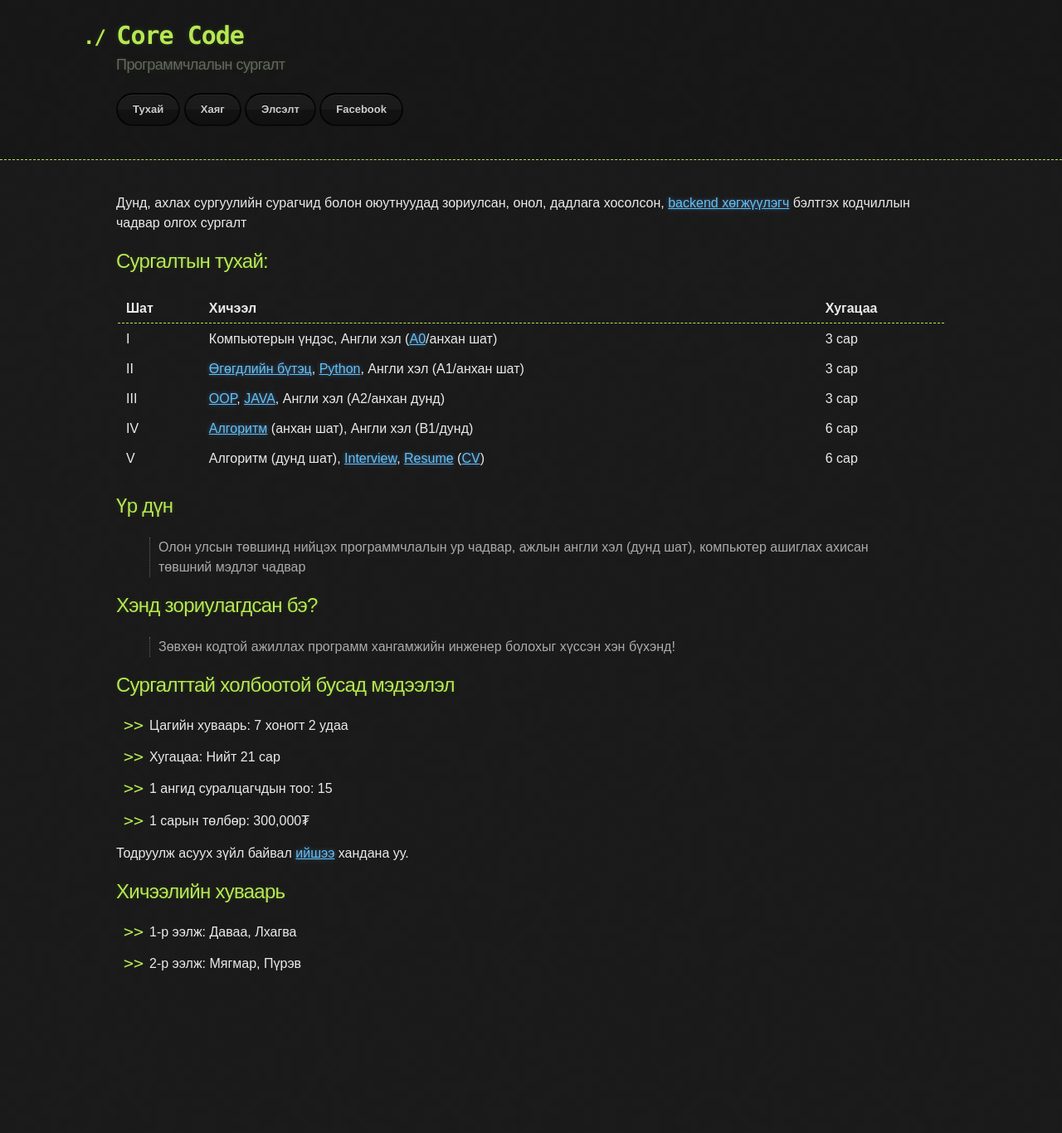
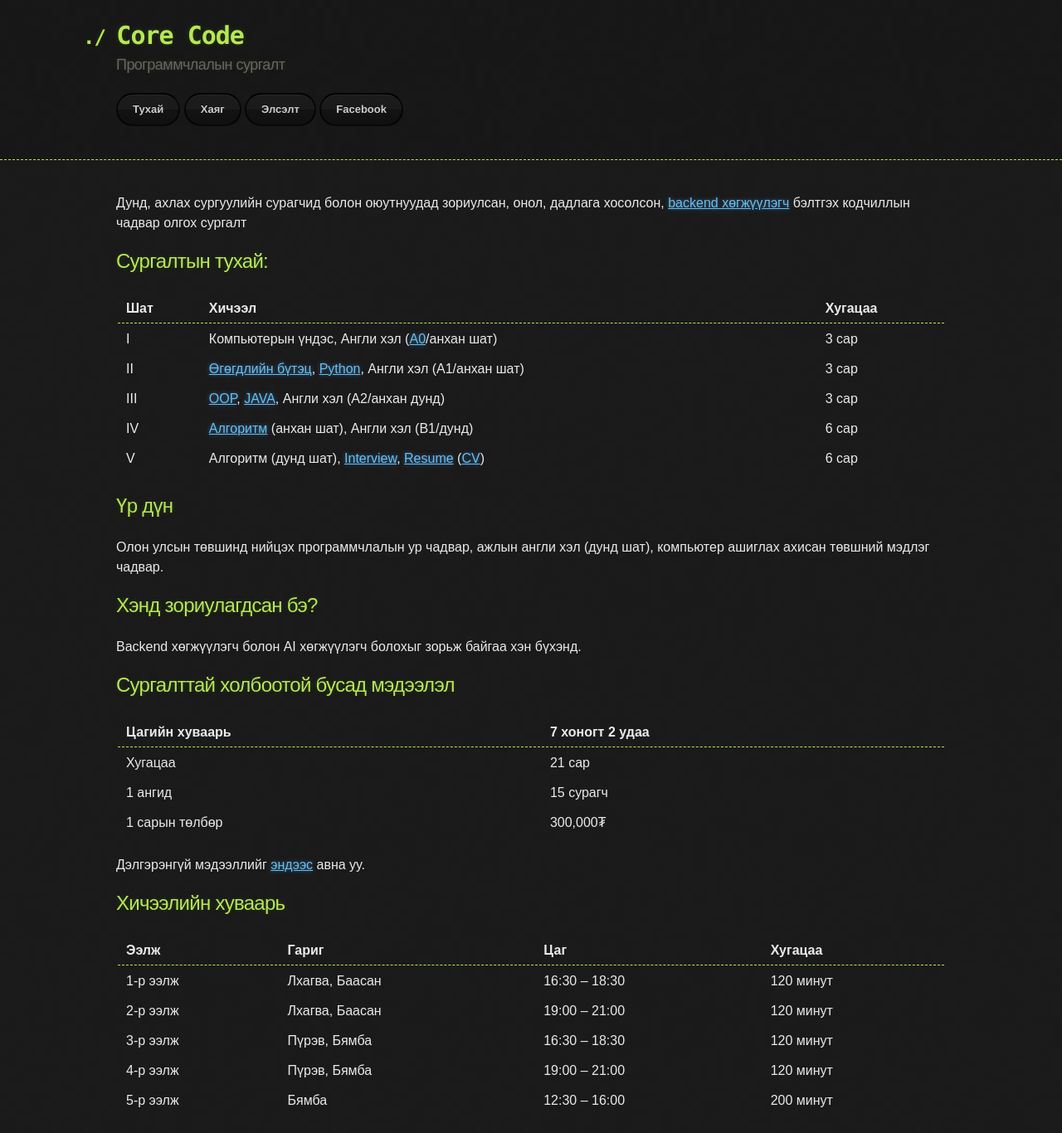
Before and after one commit to ganaatulgaa/corecode, a Jekyll site: the page built from index.md, in a window 1280 px wide. Shown: the whole page at 83% size. Built offline with Jekyll 4.4.1, drawn with Linux system fonts in a browser that asks for light colours; before the commit the page ends 1194 px from its top, so only the background shows below that.

Commit message:
Update index.md

```diff
--- a/index.md
+++ b/index.md
@@ -9,36 +9,37 @@ layout: default
 
 | Шат | Хичээл                                                                          | Хугацаа |
 |-----|---------------------------------------------------------------------------------|-------------------|
-| I   | Компьютерын үндэс, Англи хэл ([A0](https://en.wikipedia.org/wiki/Common_European_Framework_of_Reference_for_Languages)/анхан шат)            | 3 сар             |
-| II  | [Өгөгдлийн бүтэц](https://mn.wikipedia.org/wiki/%D3%A8%D0%B3%D3%A9%D0%B3%D0%B4%D0%BB%D0%B8%D0%B9%D0%BD_%D0%B1%D2%AF%D1%82%D1%8D%D1%86){:target="_blank"}, [Python](https://mn.wikipedia.org/wiki/Python){:target="_blank"}, Англи хэл (A1/анхан шат)          | 3 сар             |
-| III | [OOP](https://mn.wikipedia.org/wiki/%D0%9E%D0%B1%D1%8A%D0%B5%D0%BA%D1%82_%D1%85%D0%B0%D0%BD%D0%B4%D0%B0%D0%BB%D1%82%D0%B0%D1%82_%D0%BF%D1%80%D0%BE%D0%B3%D1%80%D0%B0%D0%BC%D0%BC%D1%87%D0%BB%D0%B0%D0%BB){:target="_blank"}, [JAVA](https://mn.wikipedia.org/wiki/Java){:target="_blank"}, Англи хэл (A2/анхан дунд) | 3 сар             |
-| IV  | [Алгоритм](https://mn.wikipedia.org/wiki/%D0%90%D0%BB%D0%B3%D0%BE%D1%80%D0%B8%D1%82%D0%BC){:target="_blank"}  (анхан шат), Англи хэл (B1/дунд)         | 6 сар             |
-| V   | Алгоритм (дунд шат), [Interview](https://mn.wikipedia.org/wiki/%D0%AF%D1%80%D0%B8%D0%BB%D1%86%D0%BB%D0%B0%D0%B3%D0%B0){:target="_blank"}, [Resume](https://en.wikipedia.org/wiki/R%C3%A9sum%C3%A9) ([CV](https://en.wikipedia.org/wiki/Curriculum_vitae){:target="_blank"})   | 6 сар             |
+| I   | Компьютерын үндэс, Англи хэл ([A0](https://en.wikipedia.org/wiki/Common_European_Framework_of_Reference_for_Languages)/анхан шат)            | 3 сар |
+| II  | [Өгөгдлийн бүтэц](https://mn.wikipedia.org/wiki/%D3%A8%D0%B3%D3%A9%D0%B3%D0%B4%D0%BB%D0%B8%D0%B9%D0%BD_%D0%B1%D2%AF%D1%82%D1%8D%D1%86){:target="_blank"}, [Python](https://mn.wikipedia.org/wiki/Python){:target="_blank"}, Англи хэл (A1/анхан шат)          | 3 сар |
+| III | [OOP](https://mn.wikipedia.org/wiki/%D0%9E%D0%B1%D1%8A%D0%B5%D0%BA%D1%82_%D1%85%D0%B0%D0%BD%D0%B4%D0%B0%D0%BB%D1%82%D0%B0%D1%82_%D0%BF%D1%80%D0%BE%D0%B3%D1%80%D0%B0%D0%BC%D0%BC%D1%87%D0%BB%D0%B0%D0%BB){:target="_blank"}, [JAVA](https://mn.wikipedia.org/wiki/Java){:target="_blank"}, Англи хэл (A2/анхан дунд) | 3 сар |
+| IV  | [Алгоритм](https://mn.wikipedia.org/wiki/%D0%90%D0%BB%D0%B3%D0%BE%D1%80%D0%B8%D1%82%D0%BC){:target="_blank"}  (анхан шат), Англи хэл (B1/дунд)         | 6 сар |
+| V   | Алгоритм (дунд шат), [Interview](https://mn.wikipedia.org/wiki/%D0%AF%D1%80%D0%B8%D0%BB%D1%86%D0%BB%D0%B0%D0%B3%D0%B0){:target="_blank"}, [Resume](https://en.wikipedia.org/wiki/R%C3%A9sum%C3%A9) ([CV](https://en.wikipedia.org/wiki/Curriculum_vitae){:target="_blank"})   | 6 сар |
 
 ## Үр дүн
 
-> Олон улсын төвшинд нийцэх программчлалын ур чадвар,
-> ажлын англи хэл (дунд шат), компьютер ашиглах ахисан төвшний мэдлэг чадвар
+Олон улсын төвшинд нийцэх программчлалын ур чадвар, ажлын англи хэл (дунд шат), компьютер ашиглах ахисан төвшний мэдлэг чадвар.
 
 
 ## Хэнд зориулагдсан бэ?
 
-> Зөвхөн кодтой ажиллах программ хангамжийн инженер болохыг хүссэн хэн бүхэнд!
+Backend хөгжүүлэгч болон AI хөгжүүлэгч болохыг зорьж байгаа хэн бүхэнд.
 
 ## Сургалттай холбоотой бусад мэдээлэл
 
-- Цагийн хуваарь: 7 хоногт 2 удаа
+| Цагийн хуваарь | 7 хоногт 2 удаа |
+|---|---|
+| Хугацаа | 21 сар |
+| 1 ангид | 15 сурагч |
+| 1 сарын төлбөр | 300,000₮ |
 
-- Хугацаа: Нийт 21 сар
-
-- 1 ангид суралцагчдын тоо: 15
-
-- 1 сарын төлбөр: 300,000₮
-
-Тодруулж асуух зүйл байвал [ийшээ](./faq.md) хандана уу.
+Дэлгэрэнгүй мэдээллийг [эндээс](./faq.md) авна уу.
 
 ## Хичээлийн хуваарь
 
-- 1-р ээлж: Даваа, Лхагва
-
-- 2-р ээлж: Мягмар, Пүрэв
+| Ээлж | Гариг | Цаг | Хугацаа |
+|---|---|---|---|
+| 1-р ээлж | Лхагва, Баасан | 16:30 -- 18:30 | 120 минут |
+| 2-р ээлж | Лхагва, Баасан | 19:00 -- 21:00 | 120 минут |
+| 3-р ээлж | Пүрэв, Бямба | 16:30 -- 18:30 | 120 минут |
+| 4-р ээлж | Пүрэв, Бямба | 19:00 -- 21:00 | 120 минут |
+| 5-р ээлж | Бямба | 12:30 -- 16:00 | 200 минут |
```
